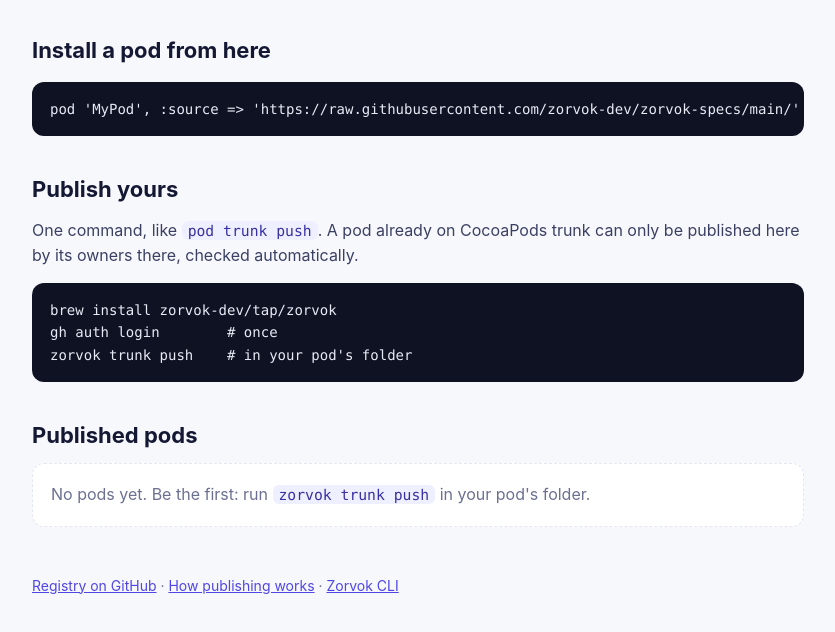
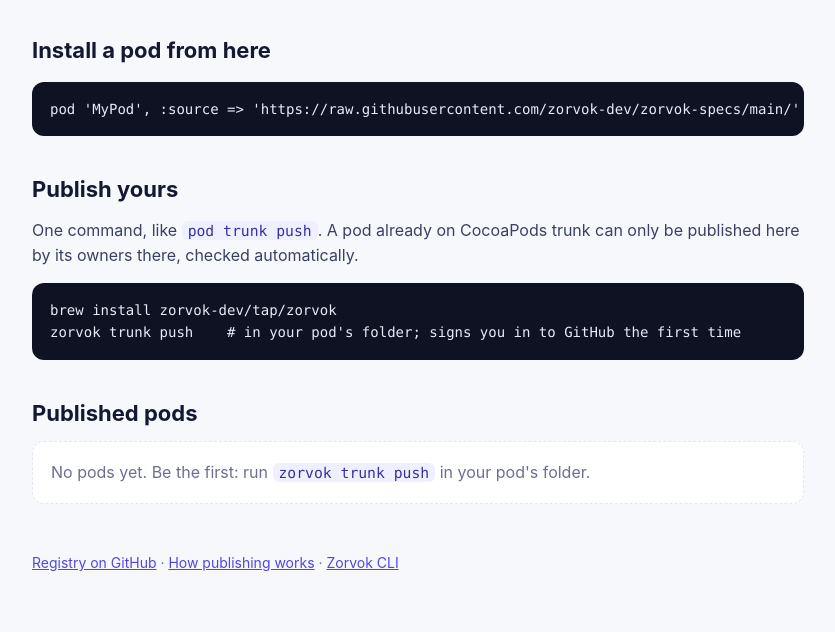
Before and after one commit to zorvok-dev/zorvok-specs, a plain HTML site: page index.html in a window 1280 px wide. Shown: the part 242-874 px from the top of the page, without its empty margins (222-1057 px from the left). Drawn offline with Linux system fonts and the light colour scheme.

Commit message:
Mention the publisher and co-owners when a pod is published
GitHub emails everyone a comment @mentions, so the published verdict
now ends with "@author published `Pod 1.2.3`. cc @owner": the author,
and the pod's other owners under their current usernames, looked up by
user ID (an OWNERS username can be stale and since taken by someone
else). The registry needs no mail service of its own. Docs: trunk push
now signs publishers in to GitHub itself, so there's no separate
`gh auth login` step.

```diff
--- a/index.html
+++ b/index.html
@@ -43,8 +43,7 @@
   <h2>Publish yours</h2>
   <p>One command, like <code>pod trunk push</code>. A pod already on CocoaPods trunk can only be published here by its owners there, checked automatically.</p>
 <pre>brew install zorvok-dev/tap/zorvok
-gh auth login        # once
-zorvok trunk push    # in your pod's folder</pre>
+zorvok trunk push    # in your pod's folder; signs you in to GitHub the first time</pre>
 
   <h2>Published pods</h2>
   <ul id="pods"></ul>
```
Also changed, not shown: 3 other files.
